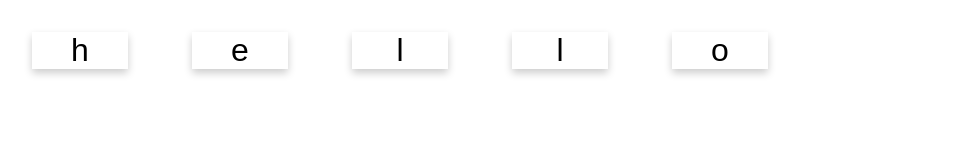
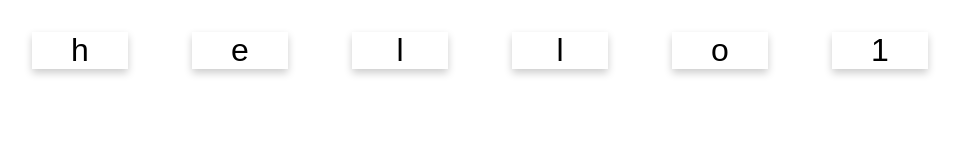
Before and after one commit to iceSudatip/React-Lab, a React (Create React App) app: page / in a window 1280 px wide. Shown: the top 160 px of the page, without its empty margins (0-965 px from the left). Built offline with nearby package versions, Linux system fonts and the light colour scheme.

Commit message:
test111111

```diff
--- a/src/App.js
+++ b/src/App.js
@@ -10,7 +10,7 @@ class App extends Component {
     return (
       <div>
         {
-          <WordCard value="hello"/>
+          <WordCard value="hello1"/>
         }
 
       </div>
```
